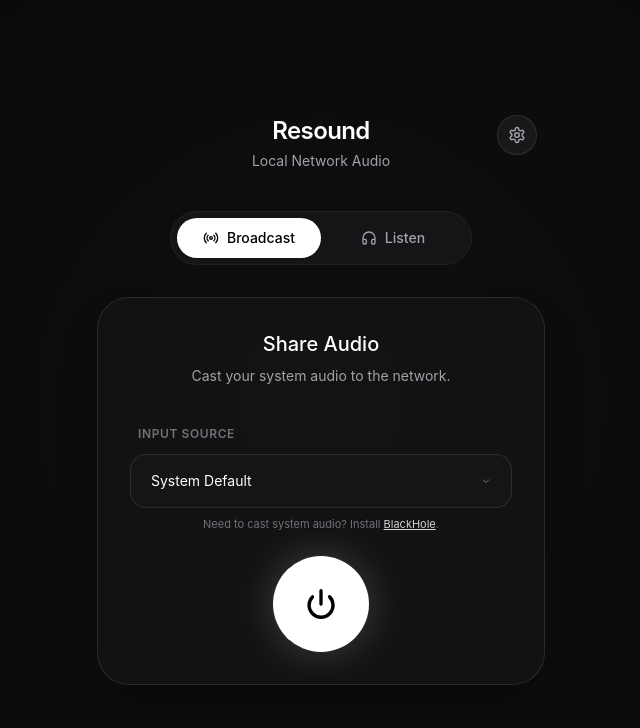
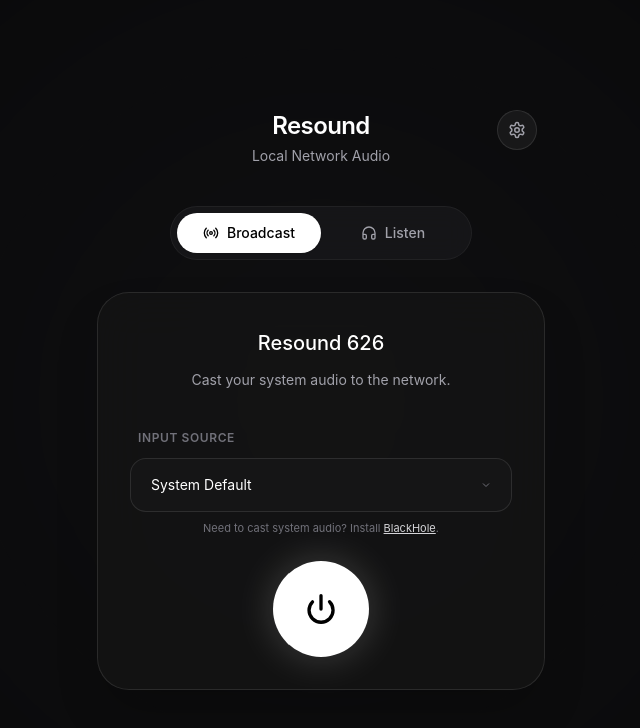
Before and after one commit to princecodes247/resound, a React (Vite) app: page / in a window 1280 px wide. Shown: the top 728 px of the page, without its empty margins (319-959 px from the left). Built offline with nearby package versions, Linux system fonts and the light colour scheme.

Commit message:
implement user friendly names

```diff
--- a/src/App.tsx
+++ b/src/App.tsx
@@ -21,6 +21,7 @@ export default function App() {
 
     // Settings State
     const [showSettings, setShowSettings] = useState(false);
+    const [broadcastName, setBroadcastName] = useState(() => `Resound ${Math.floor(Math.random() * 1000)}`);
     const [selectedDevice, setSelectedDevice] = useState('');
     const [monitorDevice, setMonitorDevice] = useState('');
     const [monitorGain, setMonitorGain] = useState(1.0);
@@ -111,6 +112,8 @@ export default function App() {
                             <BroadcastView
                                 key="broadcast"
                                 host={host}
+                                broadcastName={broadcastName}
+                                setBroadcastName={setBroadcastName}
                                 selectedDevice={selectedDevice}
                                 setSelectedDevice={setSelectedDevice}
                                 monitorDevice={monitorDevice}
@@ -208,12 +211,13 @@ function SettingsSlider({ label, value, onChange }: { label: string, value: numb
     );
 }
 
-function BroadcastView({ host, selectedDevice, setSelectedDevice, monitorDevice, monitorGain, broadcastGain }: any) {
+function BroadcastView({ host, broadcastName, setBroadcastName, selectedDevice, setSelectedDevice, monitorDevice, monitorGain, broadcastGain }: any) {
     const isBroadcasting = host.status === 'broadcasting';
 
     const handleStart = () => {
         host.startHost({
             deviceName: selectedDevice || null,
+            name: broadcastName || null,
             monitor: monitorDevice !== '',
             monitorDevice: monitorDevice || null,
             monitorSkipChannels: 0,
@@ -229,8 +233,15 @@ function BroadcastView({ host, selectedDevice, setSelectedDevice, monitorDevice,
             exit={{ opacity: 0, y: -10 }}
             className="flex flex-col items-center"
         >
-            <div className="mb-10 text-center">
-                <h2 className="text-xl font-medium text-white mb-2">Share Audio</h2>
+            <div className="mb-10 text-center w-full">
+                <input
+                    type="text"
+                    value={broadcastName}
+                    onChange={(e) => setBroadcastName(e.target.value)}
+                    disabled={isBroadcasting}
+                    className="text-xl font-medium text-white mb-2 bg-transparent text-center border-b border-white/0 hover:border-white/20 focus:border-white/50 focus:outline-none transition-colors w-full px-2 py-1 max-w-[240px] appearance-none"
+                    placeholder="Broadcast Name"
+                />
                 <p className="text-sm text-zinc-400">Cast your system audio to the network.</p>
             </div>
 
--- a/src/hooks/useAudioHost.ts
+++ b/src/hooks/useAudioHost.ts
@@ -36,6 +36,7 @@ export const useAudioHost = () => {
 
   const startHost = async (config: {
     deviceName: string | null;
+    name: string | null;
     monitor: boolean;
     monitorDevice: string | null;
     monitorSkipChannels: number;
@@ -56,6 +57,7 @@ export const useAudioHost = () => {
         sessionId: newSessionId,
         device_name: config.deviceName,
         deviceName: config.deviceName,
+        name: config.name,
         monitorLength: config.monitor,
         monitor: config.monitor,
         monitor_device: config.monitorDevice,
```
Also changed, not shown: 1 other file (tests, documents, lock files or other folders).
